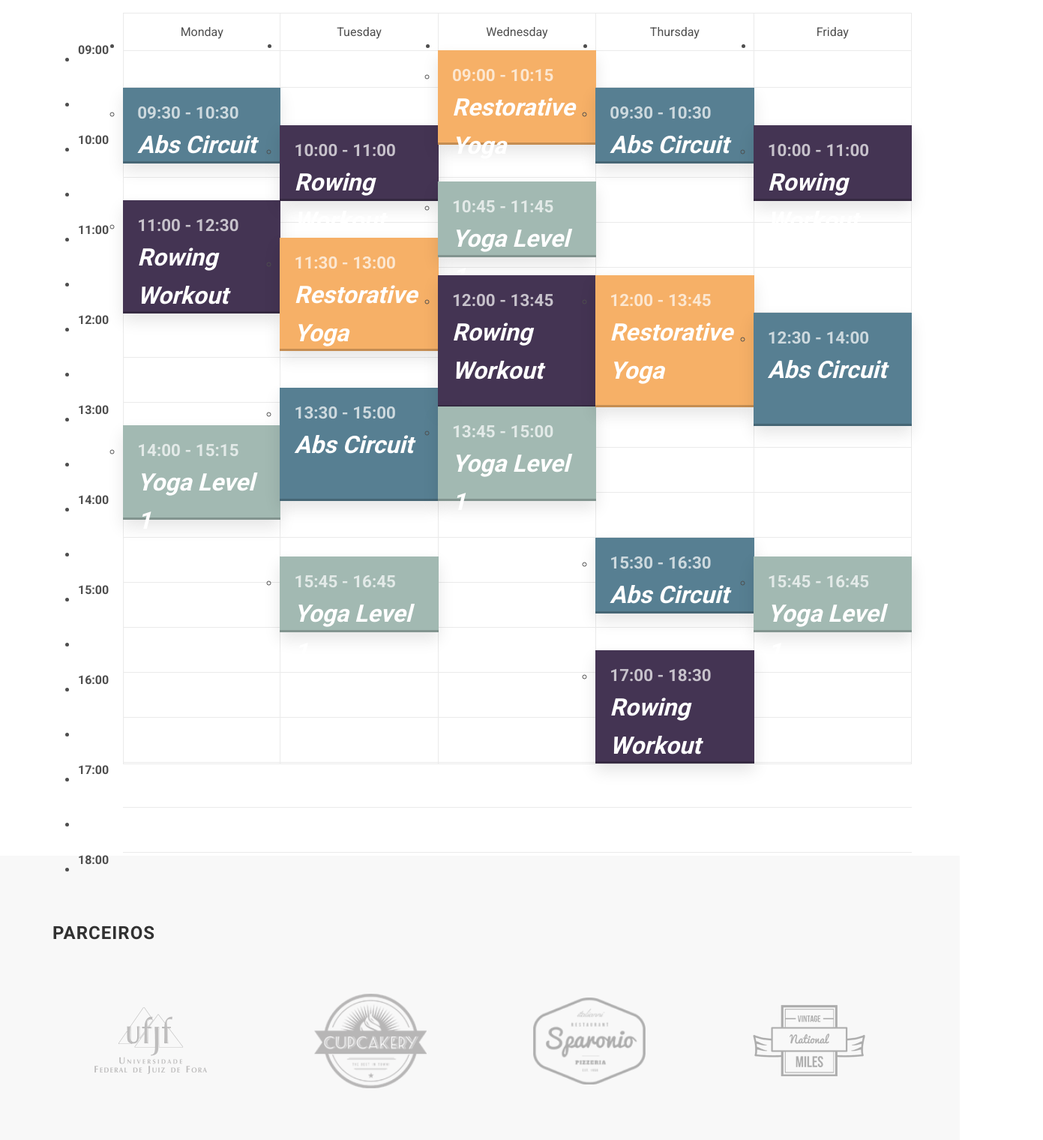
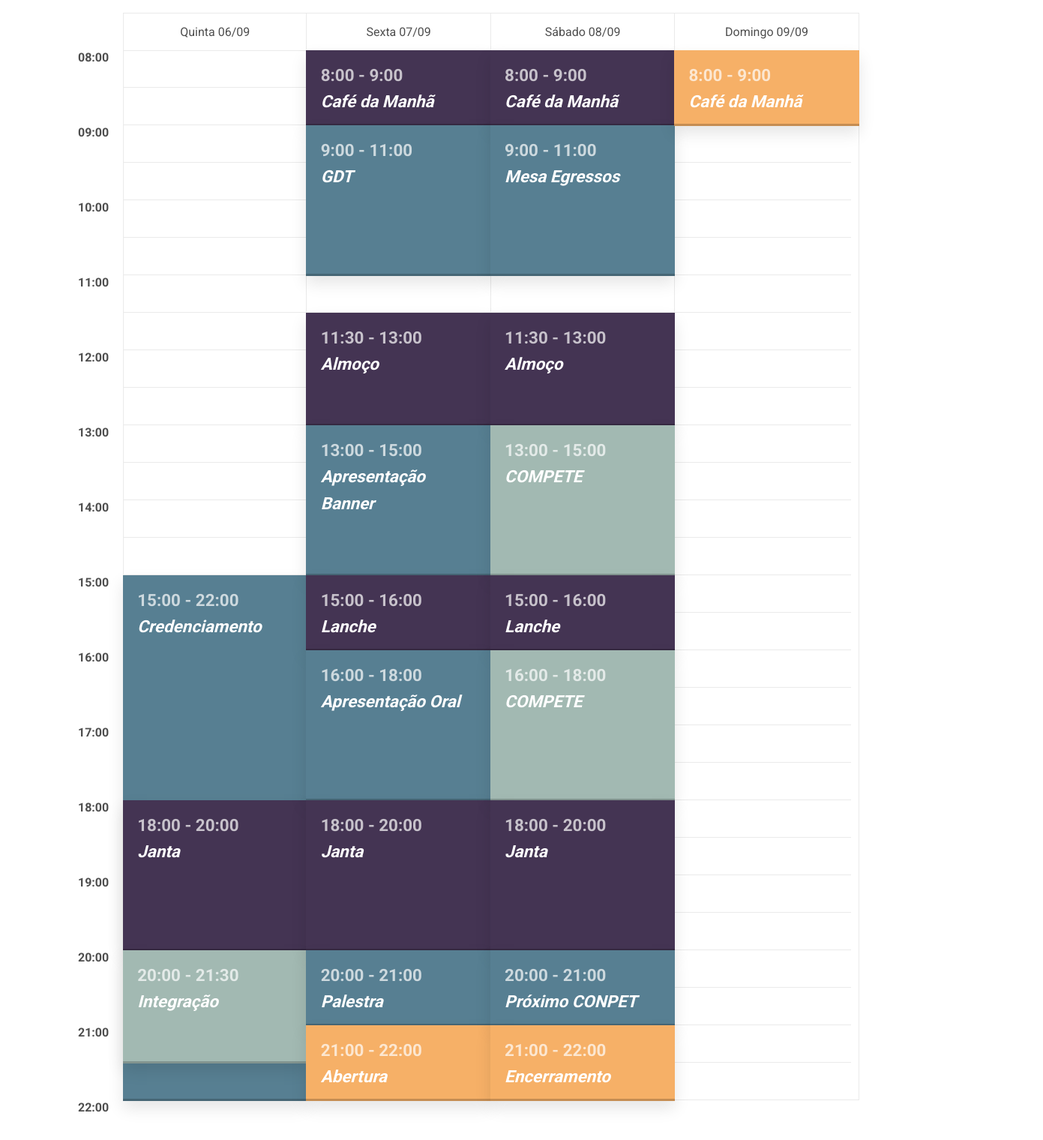
Before and after one commit to o-mago/conpet, a website: page index.html in a window 1280 px wide. Shown: the part 3520-5040 px from the top of the page at 75% size, 1391 px wide, since content can reach past the window. Drawn offline with Linux system fonts and the light colour scheme; files whose address does not match are found by name.

Commit message:
Calendário adicionado

```diff
--- a/assets/css/cronograma.css
+++ b/assets/css/cronograma.css
@@ -24,6 +24,7 @@
       width: 90%;
       max-width: 1400px;
       margin: 2em auto;
+      height: 1500px;
     }
     .cd-schedule::after {
       clear: both;
@@ -46,12 +47,13 @@
       top: 0;
       left: 0;
       height: 100%;
-      width: 100%;
-      padding-top: 50px;
+      width: 93%;
+      padding-top: 60px;
     }
     .cd-schedule .timeline li {
       position: relative;
-      height: 50px;
+      height: 40px;
+      list-style: none;
     }
     .cd-schedule .timeline li::after {
       /* this is used to create the table horizontal lines */
@@ -94,6 +96,7 @@
 
   .cd-schedule .events .events-group {
     margin-bottom: 30px;
+    list-style: none;
   }
 
   .cd-schedule .events .top-info {
@@ -141,6 +144,7 @@
     margin-right: 20px;
     -webkit-transition: opacity .2s, background .2s;
     transition: opacity .2s, background .2s;
+    list-style: none;
   }
 
   .cd-schedule .events .single-event:last-of-type {
@@ -170,6 +174,7 @@
       border: 1px solid #EAEAEA;
       /* reset style */
       margin-bottom: 0;
+      height: 1450px;
     }
     .cd-schedule .events .events-group:not(:first-of-type) {
       border-left-width: 0;
@@ -238,7 +243,7 @@
   @media only screen and (min-width: 1000px) {
     .cd-schedule .events {
       /* 60px is the .timeline element width */
-      width: calc(100% - 60px);
+      width: 110%;
       margin-left: 60px;
     }
   }
@@ -259,12 +264,12 @@
   }
 
   .cd-schedule .event-name {
-    font-size: 2.4rem;
+    font-size: 1.4rem;
   }
 
   @media only screen and (min-width: 800px) {
     .cd-schedule .event-name {
-      font-size: 2rem;
+      font-size: 1.4rem;
     }
   }
 
--- a/index.html
+++ b/index.html
@@ -355,6 +355,8 @@
 <div class="cd-schedule loading">
 	<div class="timeline">
 		<ul>
+            <li><span>08:00</span></li>
+            <li><span>08:30</span></li>
 			<li><span>09:00</span></li>
 			<li><span>09:30</span></li>
 			<li><span>10:00</span></li>
@@ -374,144 +376,158 @@
 			<li><span>17:00</span></li>
 			<li><span>17:30</span></li>
             <li><span>18:00</span></li>
+            <li><span>18:30</span></li>
+            <li><span>19:00</span></li>
+            <li><span>19:30</span></li>
+            <li><span>20:00</span></li>
+            <li><span>20:30</span></li>
+            <li><span>21:00</span></li>
+            <li><span>21:30</span></li>
+			<li><span>22:00</span></li>
 		</ul>
 	</div> <!-- .timeline -->
 
 	<div class="events">
 		<ul>
 			<li class="events-group">
-				<div class="top-info"><span>Monday</span></div>
+				<div class="top-info"><span>Quinta 06/09</span></div>
 
 				<ul>
-					<li class="single-event" data-start="09:30" data-end="10:30" data-content="event-abs-circuit" data-event="event-1">
+					<li class="single-event" data-start="15:00" data-end="22:00" data-content="event-credenciamento" data-event="event-1">
 						<a href="#0">
-							<em class="event-name">Abs Circuit</em>
+							<em class="event-name">Credenciamento</em>
 						</a>
                     </li>
-
-					<li class="single-event" data-start="11:00" data-end="12:30" data-content="event-rowing-workout" data-event="event-2">
+                    <li class="single-event" data-start="18:00" data-end="20:00" data-content="event-janta" data-event="event-2">
                             <a href="#0">
-							<em class="event-name">Rowing Workout</em>
+                                <em class="event-name">Janta</em>
                             </a>
                     </li>
-
-					<li class="single-event" data-start="14:00" data-end="15:15"  data-content="event-yoga-1" data-event="event-3">
+                    <li class="single-event" data-start="20:00" data-end="21:30" data-content="event-integracao" data-event="event-3">
                             <a href="#0">
-							<em class="event-name">Yoga Level 1</em>
+                                <em class="event-name">Integração</em>
                             </a>
                     </li>
 				</ul>
 			</li>
 
 			<li class="events-group">
-				<div class="top-info"><span>Tuesday</span></div>
+				<div class="top-info"><span>Sexta 07/09</span></div>
 
 				<ul>
-					<li class="single-event" data-start="10:00" data-end="11:00"  data-content="event-rowing-workout" data-event="event-2">
+					<li class="single-event" data-start="8:00" data-end="9:00"  data-content="event-cafe" data-event="event-2">
 						<a href="#0">
-							<em class="event-name">Rowing Workout</em>
+							<em class="event-name">Café da Manhã</em>
 						</a>
 					</li>
 
-					<li class="single-event" data-start="11:30" data-end="13:00"  data-content="event-restorative-yoga" data-event="event-4">
+					<li class="single-event" data-start="9:00" data-end="11:00"  data-content="event-gdt" data-event="event-1">
 						<a href="#0">
-							<em class="event-name">Restorative Yoga</em>
+							<em class="event-name">GDT</em>
 						</a>
 					</li>
 
-					<li class="single-event" data-start="13:30" data-end="15:00" data-content="event-abs-circuit" data-event="event-1">
+					<li class="single-event" data-start="11:30" data-end="13:00" data-content="event-almoco" data-event="event-2">
 						<a href="#0">
-							<em class="event-name">Abs Circuit</em>
+							<em class="event-name">Almoço</em>
 						</a>
 					</li>
 
-					<li class="single-event" data-start="15:45" data-end="16:45"  data-content="event-yoga-1" data-event="event-3">
+					<li class="single-event" data-start="13:00" data-end="15:00"  data-content="event-banner" data-event="event-1">
 						<a href="#0">
-							<em class="event-name">Yoga Level 1</em>
+							<em class="event-name">Apresentação Banner</em>
+						</a>
+                    </li>
+                    <li class="single-event" data-start="15:00" data-end="16:00"  data-content="event-lanche" data-event="event-2">
+                            <a href="#0">
+                                <em class="event-name">Lanche</em>
+                            </a>
+                    </li>
+                    <li class="single-event" data-start="16:00" data-end="18:00"  data-content="event-banner" data-event="event-1">
+                            <a href="#0">
+                                <em class="event-name">Apresentação Oral</em>
+                            </a>
+                    </li>
+                    <li class="single-event" data-start="18:00" data-end="20:00"  data-content="event-janta" data-event="event-2">
+                            <a href="#0">
+                                <em class="event-name">Janta</em>
+                            </a>
+                    </li>
+                    <li class="single-event" data-start="20:00" data-end="21:00"  data-content="event-palestra1" data-event="event-1">
+                            <a href="#0">
+                                <em class="event-name">Palestra</em>
+                            </a>
+                    </li>
+                    <li class="single-event" data-start="21:00" data-end="22:00"  data-content="event-abertura" data-event="event-4">
+                            <a href="#0">
+                                <em class="event-name">Abertura</em>
                             </a>
                     </li>
 				</ul>
 			</li>
 
 			<li class="events-group">
-				<div class="top-info"><span>Wednesday</span></div>
+				<div class="top-info"><span>Sábado 08/09</span></div>
 
 				<ul>
-					<li class="single-event" data-start="09:00" data-end="10:15" data-content="event-restorative-yoga" data-event="event-4">
+                        <li class="single-event" data-start="8:00" data-end="9:00"  data-content="event-cafe" data-event="event-2">
                             <a href="#0">
-							<em class="event-name">Restorative Yoga</em>
+                                <em class="event-name">Café da Manhã</em>
                             </a>
                         </li>
 
-					<li class="single-event" data-start="10:45" data-end="11:45" data-content="event-yoga-1" data-event="event-3">
+                        <li class="single-event" data-start="9:00" data-end="11:00"  data-content="event-egressos" data-event="event-1">
                             <a href="#0">
-							<em class="event-name">Yoga Level 1</em>
+                                <em class="event-name">Mesa Egressos</em>
                             </a>
                         </li>
 
-					<li class="single-event" data-start="12:00" data-end="13:45"  data-content="event-rowing-workout" data-event="event-2">
+                        <li class="single-event" data-start="11:30" data-end="13:00" data-content="event-almoco" data-event="event-2">
                             <a href="#0">
-							<em class="event-name">Rowing Workout</em>
+                                <em class="event-name">Almoço</em>
                             </a>
                         </li>
 
-					<li class="single-event" data-start="13:45" data-end="15:00" data-content="event-yoga-1" data-event="event-3">
+                        <li class="single-event" data-start="13:00" data-end="15:00"  data-content="event-compete" data-event="event-3">
                             <a href="#0">
-							<em class="event-name">Yoga Level 1</em>
+                                <em class="event-name">COMPETE</em>
+                            </a>
+                        </li>
+                        <li class="single-event" data-start="15:00" data-end="16:00"  data-content="event-lanche" data-event="event-2">
+                                <a href="#0">
+                                    <em class="event-name">Lanche</em>
+                                </a>
+                        </li>
+                        <li class="single-event" data-start="16:00" data-end="18:00"  data-content="event-compete" data-event="event-3">
+                                <a href="#0">
+                                    <em class="event-name">COMPETE</em>
+                                </a>
+                        </li>
+                        <li class="single-event" data-start="18:00" data-end="20:00"  data-content="event-janta" data-event="event-2">
+                                <a href="#0">
+                                    <em class="event-name">Janta</em>
+                                </a>
+                        </li>
+                        <li class="single-event" data-start="20:00" data-end="21:00"  data-content="event-encerramento" data-event="event-1">
+                                <a href="#0">
+                                    <em class="event-name">Próximo CONPET</em>
+                                </a>
+                        </li>
+                        <li class="single-event" data-start="21:00" data-end="22:00"  data-content="event-encerramento" data-event="event-4">
+                                <a href="#0">
+                                    <em class="event-name">Encerramento</em>
                                 </a>
                         </li>
                     </ul>
 			</li>
 
 			<li class="events-group">
-				<div class="top-info"><span>Thursday</span></div>
+				<div class="top-info"><span>Domingo 09/09</span></div>
 
 				<ul>
-					<li class="single-event" data-start="09:30" data-end="10:30" data-content="event-abs-circuit" data-event="event-1">
+                    <li class="single-event" data-start="8:00" data-end="9:00"  data-content="event-cafe" data-event="event-4">
                             <a href="#0">
-							<em class="event-name">Abs Circuit</em>
-						</a>
-					</li>
-
-					<li class="single-event" data-start="12:00" data-end="13:45" data-content="event-restorative-yoga" data-event="event-4">
-						<a href="#0">
-							<em class="event-name">Restorative Yoga</em>
-						</a>
-					</li>
-
-					<li class="single-event" data-start="15:30" data-end="16:30" data-content="event-abs-circuit" data-event="event-1">
-						<a href="#0">
-							<em class="event-name">Abs Circuit</em>
-						</a>
-					</li>
-
-					<li class="single-event" data-start="17:00" data-end="18:30"  data-content="event-rowing-workout" data-event="event-2">
-						<a href="#0">
-							<em class="event-name">Rowing Workout</em>
-						</a>
-					</li>
-				</ul>
-			</li>
-
-			<li class="events-group">
-				<div class="top-info"><span>Friday</span></div>
-
-				<ul>
-					<li class="single-event" data-start="10:00" data-end="11:00"  data-content="event-rowing-workout" data-event="event-2">
-						<a href="#0">
-							<em class="event-name">Rowing Workout</em>
-						</a>
-					</li>
-
-					<li class="single-event" data-start="12:30" data-end="14:00" data-content="event-abs-circuit" data-event="event-1">
-						<a href="#0">
-							<em class="event-name">Abs Circuit</em>
-						</a>
-					</li>
-
-					<li class="single-event" data-start="15:45" data-end="16:45"  data-content="event-yoga-1" data-event="event-3">
-						<a href="#0">
-							<em class="event-name">Yoga Level 1</em>
+                                <em class="event-name">Café da Manhã</em>
                             </a>
                     </li>
 				</ul>
```
Lines whose indentation alone changed are shown as unchanged.
